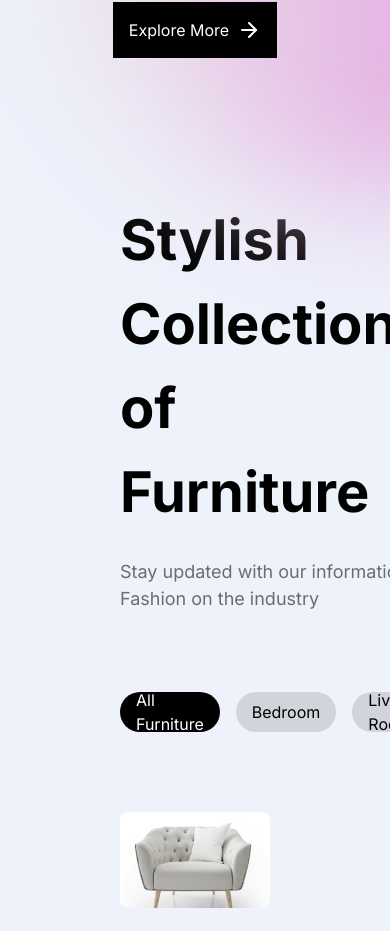
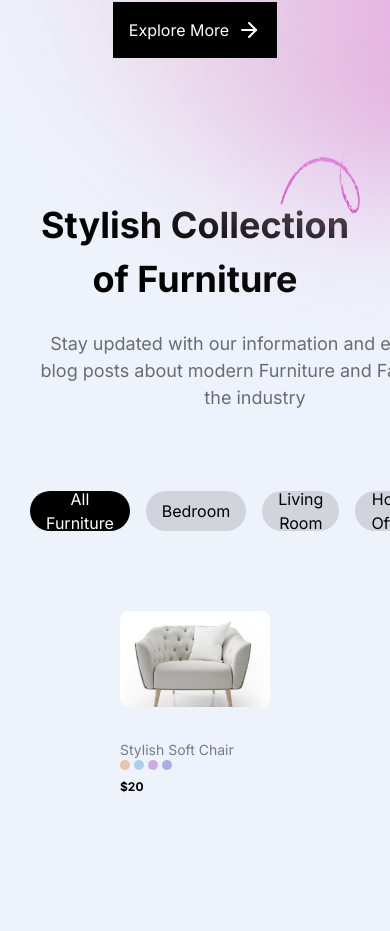
Before and after one commit to AmanAdastra/fabrica, a Next.js app: page / in a window 390 px wide. Shown: the part 875-1806 px from the top of the page. Built offline with nearby package versions, Linux system fonts and the light colour scheme.

Commit message:
Stylish heading responsiveness

```diff
--- a/src/components/home/FilterSlide.tsx
+++ b/src/components/home/FilterSlide.tsx
@@ -3,11 +3,13 @@ import FilterBlock from './FilterBlock'
 
 const FilterSlide = () => {
     return (
-        <div className='mt-[140px] relative mx-[120px]'>
-            <p className={'text-[56px] font-bold'}>Stylish Collection of Furniture</p>
-            <img src='/curve_2.png' className=' absolute -top-[4rem] left-[690px] ' />
-            <p className='mt-[24px] text-[#6A6D70] text-[18px] w-[766px]'>Stay updated with our information and engaging blog posts about modern Furniture and Fashion on the industry</p>
-            <FilterBlock/>
+        <div className='mt-[140px] lg:mx-[120px] mx-[30px] text-center lg:text-left '>
+            <div className='relative inline-block mx-auto'>
+                <p className={'text-[36px] lg:text-[56px] justify-center font-bold'}>Stylish Collection of Furniture</p>
+                <img src='/curve_2.png' className='absolute h-20 w-20 lg:w-32 -top-[4rem] right-0  lg:-top-[3rem] lg:left-[690px] ' />
+            </div>
+            <p className='mt-[24px]  text-center lg:text-left text-[#6A6D70] text-[18px] justify-center mx-auto lg:mx-0  w-[450px] lg:w-[766px]'>Stay updated with our information and engaging blog posts about modern Furniture and Fashion on the industry</p>
+            <FilterBlock />
         </div>
     )
 }
```
